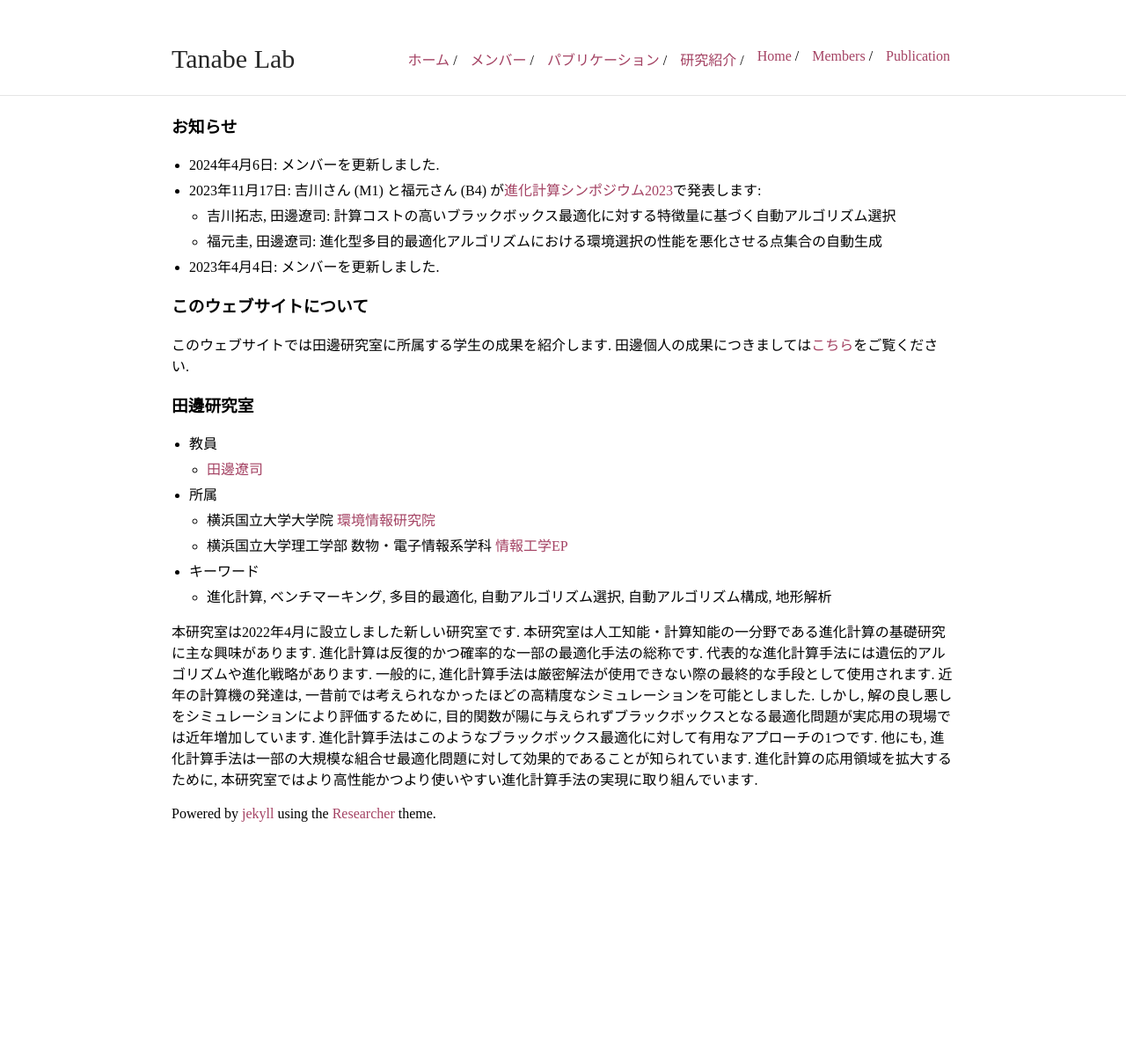
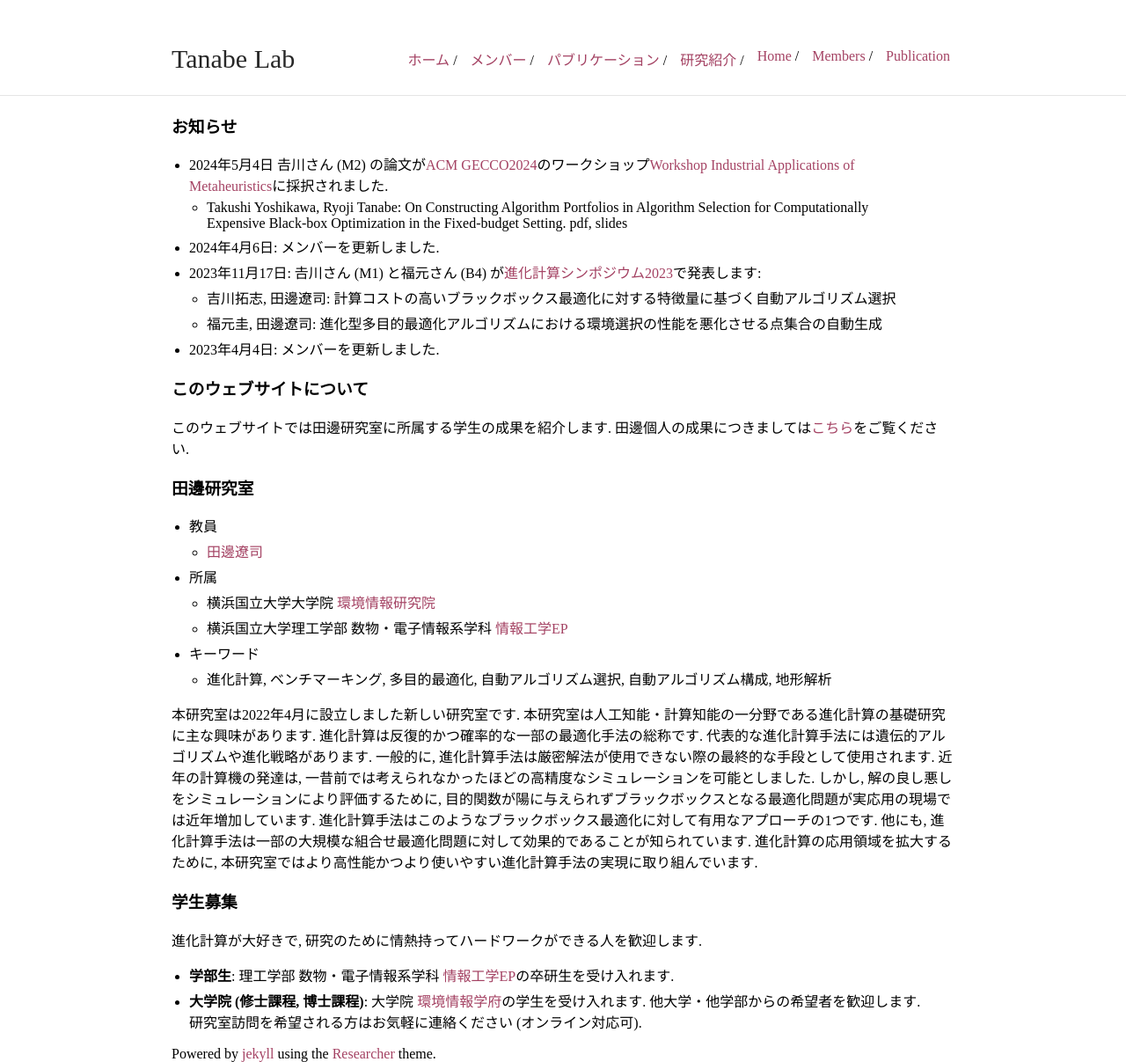
Before and after one commit to aopt-lab/aopt-lab.github.io, a Jekyll site: the page built from index.md, in a window 1280 px wide. Shown: the whole page at 88% size. Built offline with Jekyll 4.4.1, drawn with Linux system fonts in a browser that asks for light colours; before the commit the page ends 934 px from its top, so only the background shows below that.

Commit message:
updated pub info

```diff
--- a/index.md
+++ b/index.md
@@ -5,8 +5,10 @@ title: 田邊研究室
 
 ### お知らせ
 
+* 2024年5月4日 𠮷川さん (M2) の論文が[ACM GECCO2024](https://gecco-2024.sigevo.org/)のワークショップ[Workshop Industrial Applications of Metaheuristics](https://sites.google.com/view/iam-workshop/home)に採択されました.
+    * Takushi Yoshikawa, Ryoji Tanabe: On Constructing Algorithm Portfolios in Algorithm Selection for Computationally Expensive Black-box Optimization in the Fixed-budget Setting. pdf, slides
 * 2024年4月6日: メンバーを更新しました.
-* 2023年11月17日: 吉川さん (M1) と福元さん (B4) が[進化計算シンポジウム2023](http://www.jpnsec.org/symposium202303.html)で発表します:
+* 2023年11月17日: 𠮷川さん (M1) と福元さん (B4) が[進化計算シンポジウム2023](http://www.jpnsec.org/symposium202303.html)で発表します:
     * 吉川拓志, 田邊遼司: 計算コストの高いブラックボックス最適化に対する特徴量に基づく自動アルゴリズム選択
 	* 福元圭, 田邊遼司: 進化型多目的最適化アルゴリズムにおける環境選択の性能を悪化させる点集合の自動生成
 * 2023年4月4日: メンバーを更新しました.
@@ -45,6 +47,13 @@ title: 田邊研究室
 
 本研究室は2022年4月に設立しました新しい研究室です. 本研究室は人工知能・計算知能の一分野である進化計算の基礎研究に主な興味があります. 進化計算は反復的かつ確率的な一部の最適化手法の総称です. 代表的な進化計算手法には遺伝的アルゴリズムや進化戦略があります. 一般的に, 進化計算手法は厳密解法が使用できない際の最終的な手段として使用されます. 近年の計算機の発達は, 一昔前では考えられなかったほどの高精度なシミュレーションを可能としました. しかし, 解の良し悪しをシミュレーションにより評価するために, 目的関数が陽に与えられずブラックボックスとなる最適化問題が実応用の現場では近年増加しています. 進化計算手法はこのようなブラックボックス最適化に対して有用なアプローチの1つです. 他にも, 進化計算手法は一部の大規模な組合せ最適化問題に対して効果的であることが知られています. 進化計算の応用領域を拡大するために, 本研究室ではより高性能かつより使いやすい進化計算手法の実現に取り組んでいます.
 
+### 学生募集
+
+進化計算が大好きで, 研究のために情熱持ってハードワークができる人を歓迎します.
+
+- **学部生**:  理工学部 数物・電子情報系学科 [情報工学EP](http://www.cse.ynu.ac.jp/)の卒研生を受け入れます.
+- **大学院 (修士課程, 博士課程)**: 大学院  [環境情報学府](https://www.eis.ynu.ac.jp/)の学生を受け入れます. 他大学・他学部からの希望者を歓迎します. 研究室訪問を希望される方はお気軽に連絡ください (オンライン対応可).
+
 {% comment %}
 
 {% endcomment %}
```
Also changed, not shown: index-en.md (+7 -0 lines), publication-en.md (+4 -2 lines).
